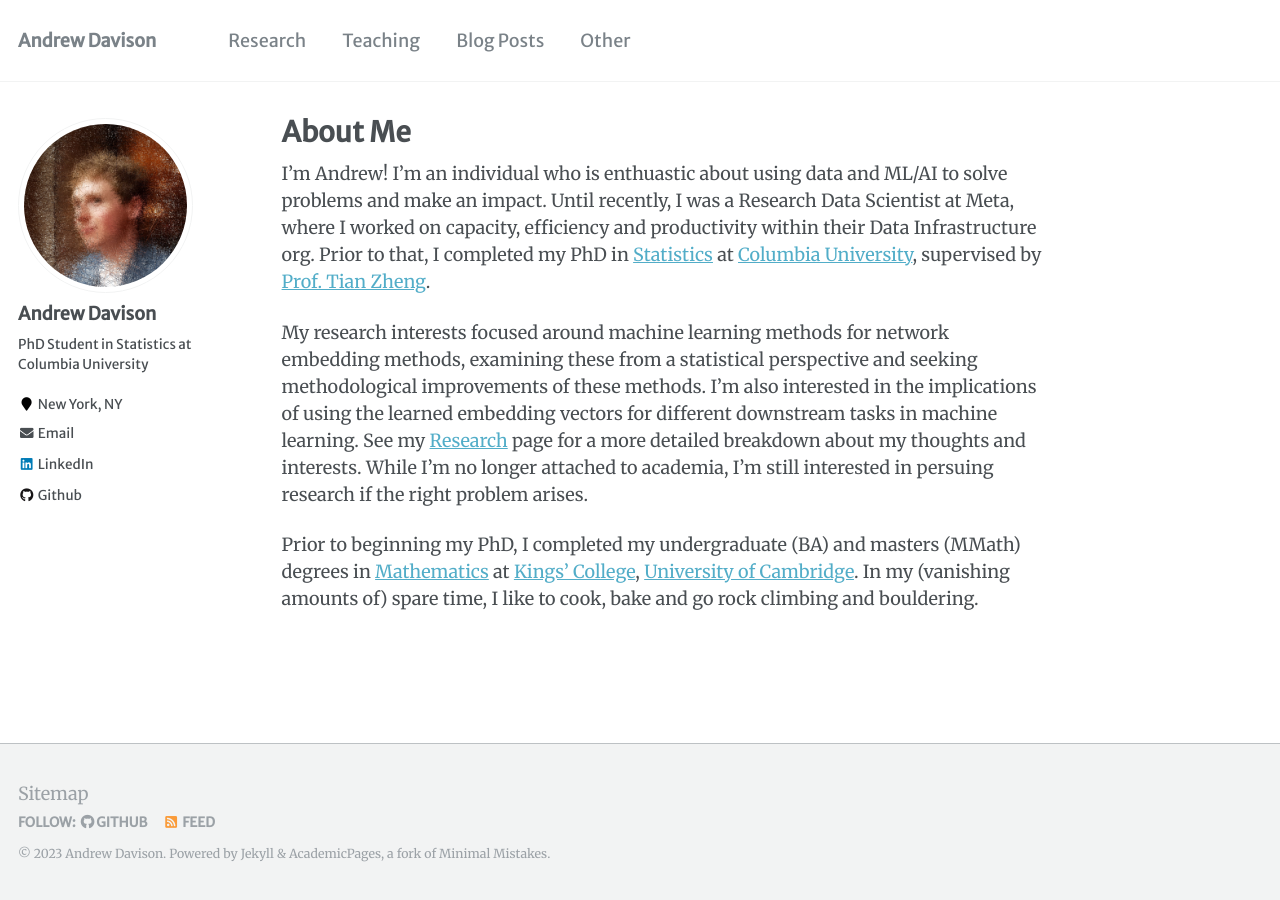
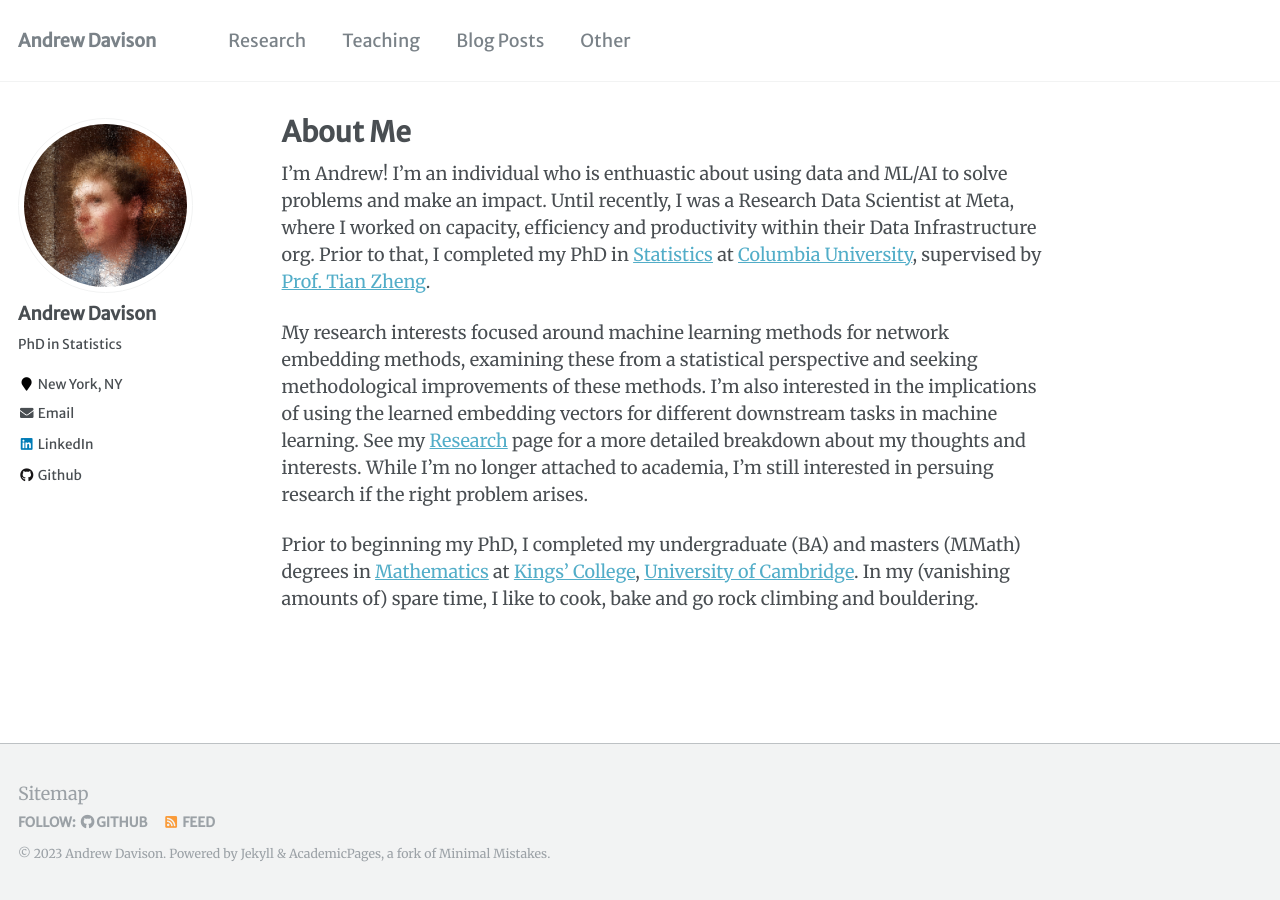
Before and after one commit to aday651/aday651.github.io, a Jekyll site: the page built from _pages/about.md, in a window 1280 px wide. Built offline with Jekyll 4.4.1, drawn with Linux system fonts in a browser that asks for light colours.

Commit message:
Update _config.yml

```diff
--- a/_config.yml
+++ b/_config.yml
@@ -84,7 +84,7 @@ author:
   name             : "Andrew Davison"
   avatar           : "profile.png"
   avatar_mouse     : "profile_mouse.png"
-  bio              : "PhD Student in Statistics at Columbia University"
+  bio              : "PhD in Statistics"
   location         : "New York, NY"
   employer         :
   pubmed           :
```
